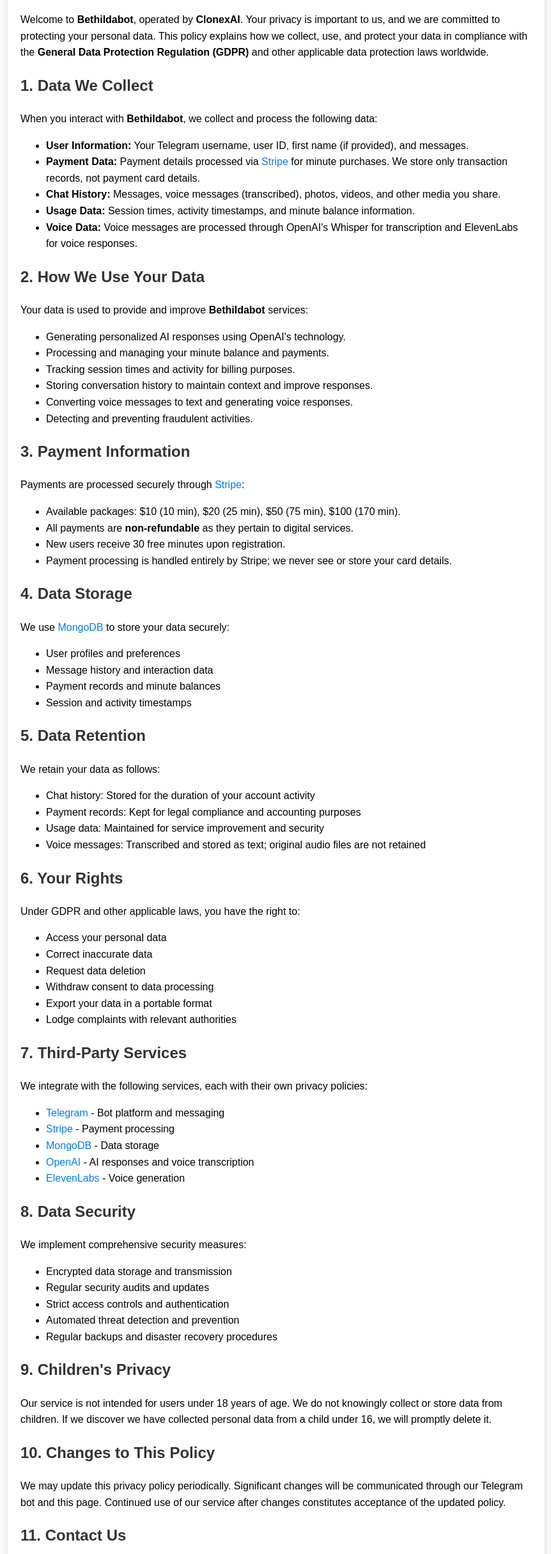
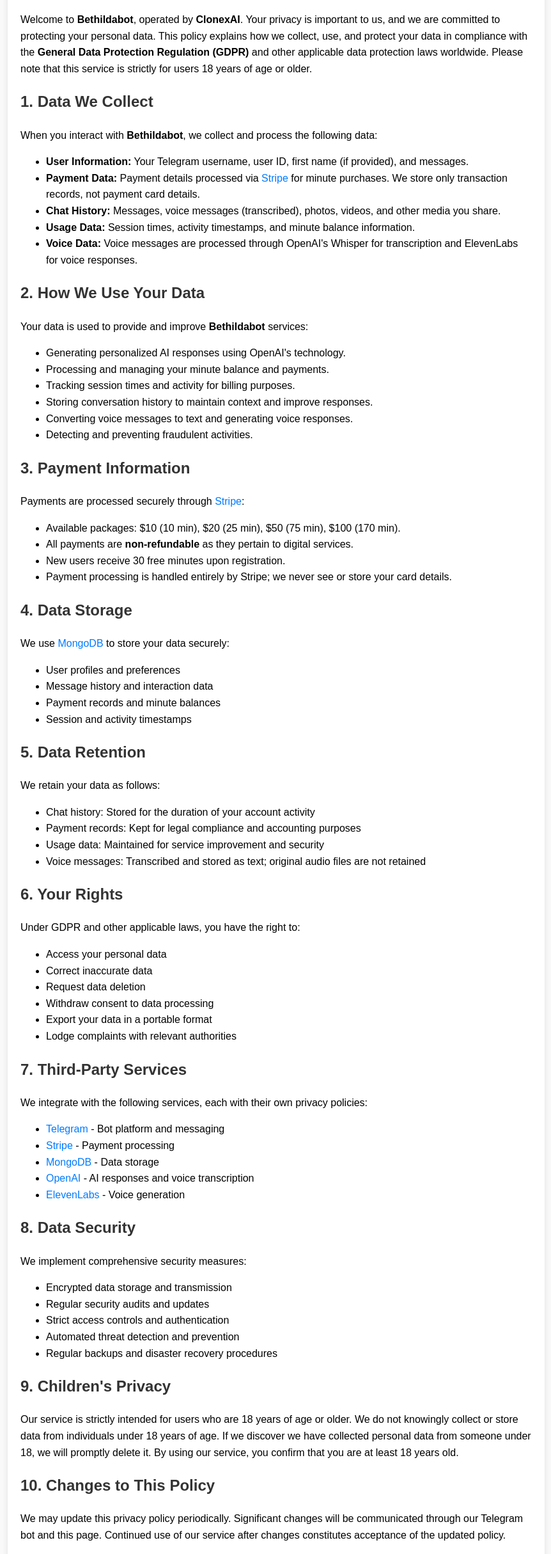
Before and after one commit to ConexMedia/privacy-policy, a plain HTML site: page index.html in a window 1280 px wide. Shown: the part 116-2545 px from the top of the page at 64% size, without its empty margins (208-1070 px from the left). Drawn offline with Linux system fonts and the light colour scheme.

Commit message:
Update index.html

```diff
--- a/index.html
+++ b/index.html
@@ -35,7 +35,7 @@
 <body>
   <div class="container">
     <h1>Privacy Policy</h1>
-    <p>Welcome to <strong>Bethildabot</strong>, operated by <strong>ClonexAI</strong>. Your privacy is important to us, and we are committed to protecting your personal data. This policy explains how we collect, use, and protect your data in compliance with the <strong>General Data Protection Regulation (GDPR)</strong> and other applicable data protection laws worldwide.</p>
+    <p>Welcome to <strong>Bethildabot</strong>, operated by <strong>ClonexAI</strong>. Your privacy is important to us, and we are committed to protecting your personal data. This policy explains how we collect, use, and protect your data in compliance with the <strong>General Data Protection Regulation (GDPR)</strong> and other applicable data protection laws worldwide. Please note that this service is strictly for users 18 years of age or older.</p>
 
     <h2>1. Data We Collect</h2>
     <p>When you interact with <strong>Bethildabot</strong>, we collect and process the following data:</p>
@@ -117,7 +117,7 @@
     </ul>
 
     <h2>9. Children's Privacy</h2>
-    <p>Our service is not intended for users under 18 years of age. We do not knowingly collect or store data from children. If we discover we have collected personal data from a child under 16, we will promptly delete it.</p>
+    <p>Our service is strictly intended for users who are 18 years of age or older. We do not knowingly collect or store data from individuals under 18 years of age. If we discover we have collected personal data from someone under 18, we will promptly delete it. By using our service, you confirm that you are at least 18 years old.</p>
 
     <h2>10. Changes to This Policy</h2>
     <p>We may update this privacy policy periodically. Significant changes will be communicated through our Telegram bot and this page. Continued use of our service after changes constitutes acceptance of the updated policy.</p>
```
